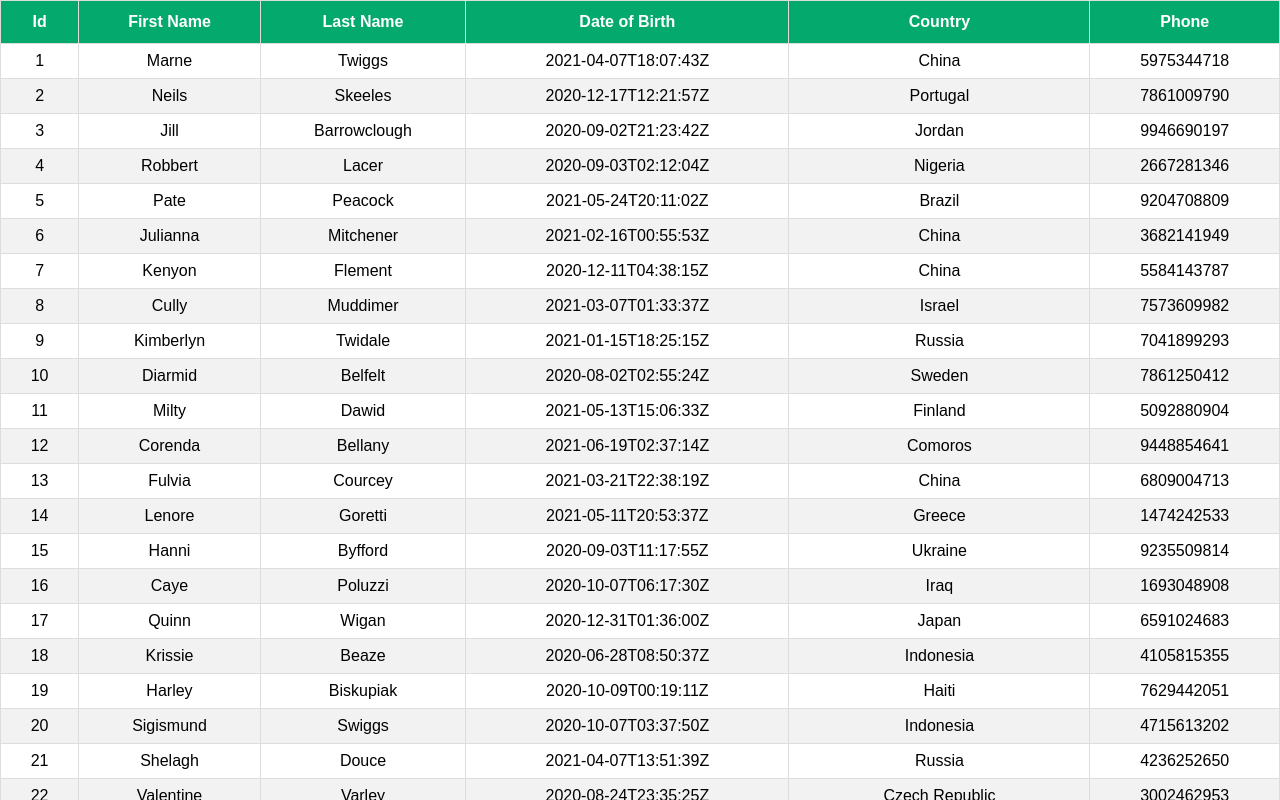
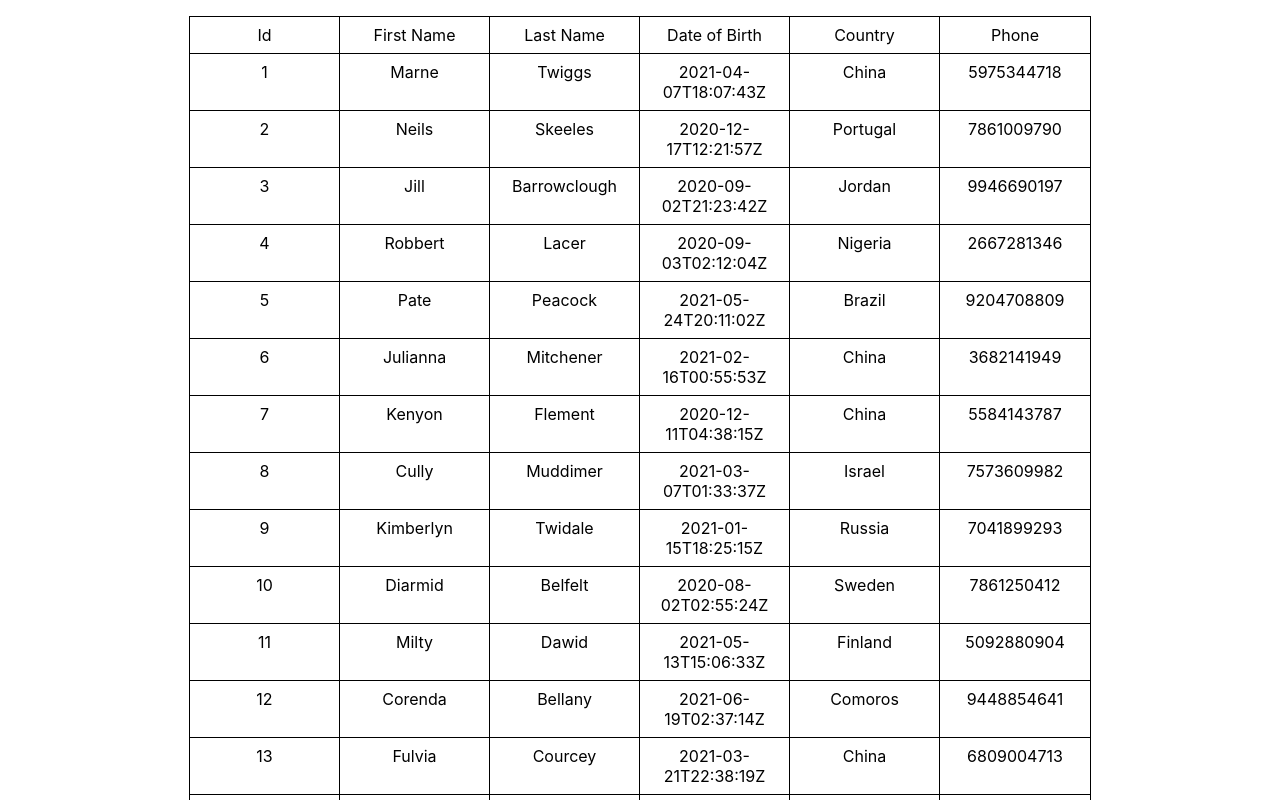
Before and after one commit to iswara108/learn-react-table, a React (Create React App) app: page / in a window 1280 px wide. Shown: the top 800 px of the page. Built offline with nearby package versions, Linux system fonts and the light colour scheme.

Commit message:
switch to block layout

```diff
--- a/src/components/BasicTable.tsx
+++ b/src/components/BasicTable.tsx
@@ -1,54 +1,84 @@
 import * as React from "react";
-import { useTable } from "react-table";
+import { useTable, useBlockLayout } from "react-table";
 import MOCK_DATA from "../MOCK_DATA.json";
 import { COLUMNS, DataStructure } from "./columns";
-import "./table.css";
+import styled from "styled-components";
+
+const Styles = styled.div`
+  padding: 1rem;
+
+  .table {
+    display: inline-block;
+    border-spacing: 0;
+    border: 1px solid black;
+
+    .tr {
+      :last-child {
+        .td {
+          border-bottom: 0;
+        }
+      }
+    }
+
+    .th,
+    .td {
+      margin: 0;
+      padding: 0.5rem;
+      border-bottom: 1px solid black;
+      border-right: 1px solid black;
+      :last-child {
+        border-right: 0;
+      }
+    }
+  }
+`;
 
 export const BasicTable = () => {
   const columns = React.useMemo(() => COLUMNS, []);
   const data = React.useMemo(() => MOCK_DATA, []);
 
-  const {
-    getTableProps,
-    getTableBodyProps,
-    headerGroups,
-    footerGroups,
-    rows,
-    prepareRow,
-  } = useTable<DataStructure>({ columns, data });
+  const defaultColumn = React.useMemo(
+    () => ({
+      width: 150,
+    }),
+    []
+  );
+
+  const { getTableProps, getTableBodyProps, headerGroups, rows, prepareRow } =
+    useTable<DataStructure>({ columns, data, defaultColumn }, useBlockLayout);
 
   return (
-    <table {...getTableProps()}>
-      <thead>
+    <Styles>
+      <div {...getTableProps()} className='table'>
+        <div>
           {headerGroups.map(headerGroup => (
-          <tr {...headerGroup.getHeaderGroupProps()}>
+            <div {...headerGroup.getHeaderGroupProps()} className='tr'>
               {headerGroup.headers.map(column => (
-              <th {...column.getHeaderProps()}>{column.render("Header")}</th>
+                <div {...column.getHeaderProps()} className='th'>
+                  {column.render("Header")}
+                </div>
               ))}
-          </tr>
+            </div>
           ))}
-      </thead>
-      <tbody {...getTableBodyProps()}>
-        {rows.map(row => {
+        </div>
+
+        <div {...getTableBodyProps()}>
+          {rows.map((row, i) => {
             prepareRow(row);
             return (
-            <tr {...row.getRowProps()}>
-              {row.cells.map(cell => (
-                <td {...cell.getCellProps()}>{cell.render("Cell")}</td>
-              ))}
-            </tr>
+              <div {...row.getRowProps()} className='tr'>
+                {row.cells.map(cell => {
+                  return (
+                    <div {...cell.getCellProps()} className='td'>
+                      {cell.render("Cell")}
+                    </div>
                   );
                 })}
-      </tbody>
-      <tfoot>
-        {footerGroups.map(footerGroup => (
-          <tr {...footerGroup.getFooterGroupProps()}>
-            {footerGroup.headers.map(column => (
-              <td {...column.getFooterProps()}>{column.render("Footer")}</td>
-            ))}
-          </tr>
-        ))}
-      </tfoot>
-    </table>
+              </div>
+            );
+          })}
+        </div>
+      </div>
+    </Styles>
   );
 };
--- a/src/components/table.css
+++ /dev/null
@@ -1,28 +0,0 @@
-table {
-  font-family: Arial, Helvetica, sans-serif;
-  border-collapse: collapse;
-  width: 100%;
-}
-
-table td,
-table th {
-  border: 1px solid #ddd;
-  padding: 8px;
-}
-
-table tr:nth-child(even) {
-  background-color: #f2f2f2;
-}
-
-table tr:hover {
-  background-color: #ddd;
-}
-
-table th,
-tfoot td {
-  padding-top: 12px;
-  padding-bottom: 12px;
-  text-align: center;
-  background-color: #04aa6d;
-  color: white;
-}
```
Lines whose indentation alone changed are shown as unchanged.
